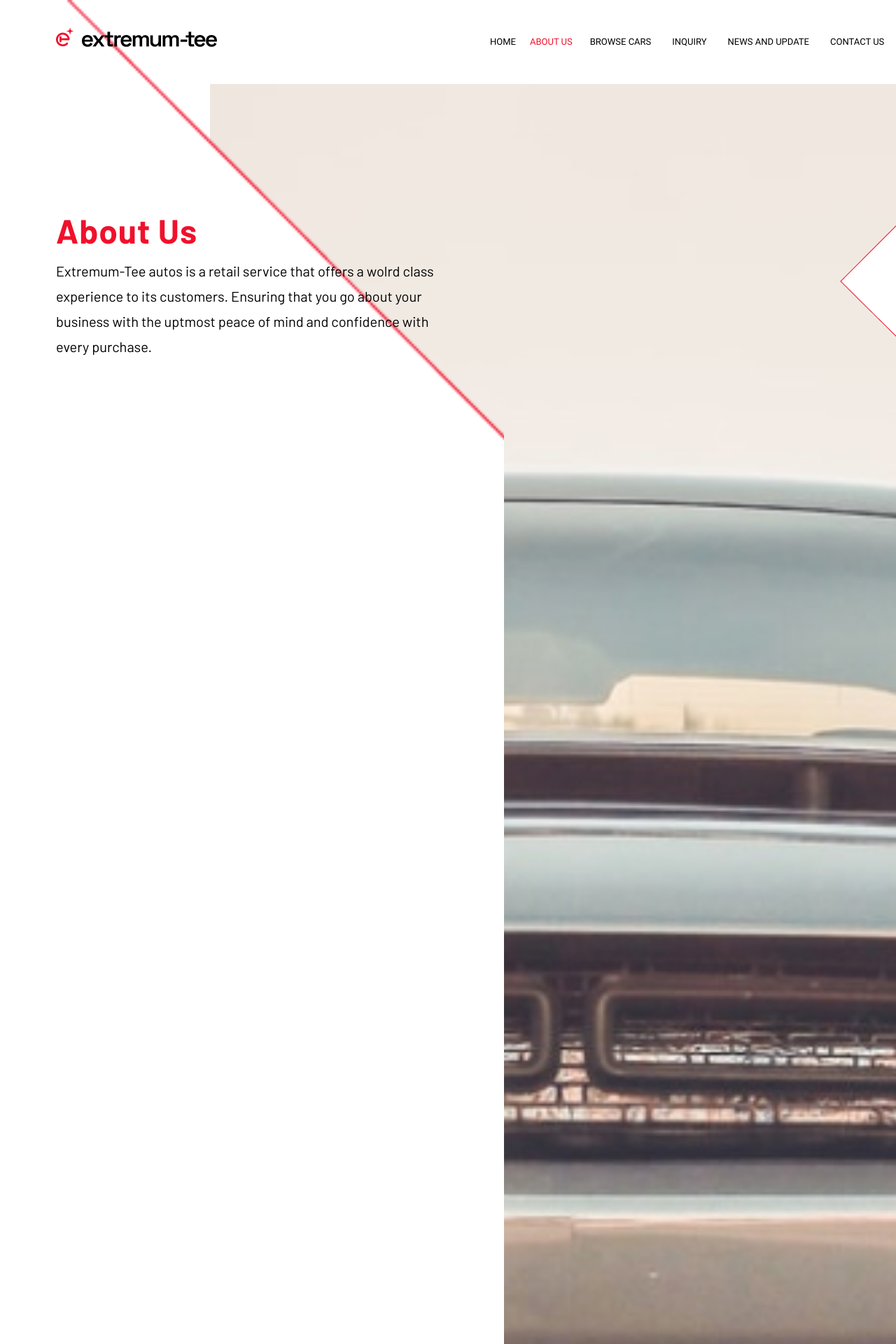
After one commit to darmhoo/dammydebby.github.io, a PHP site: page /about.html in a window 1280 px wide. The commit adds this page. Shown: the top 1920 px of the page at 70% size. Run offline with PHP 8.4, Linux system fonts and the light colour scheme; some libraries are stand-ins or nearby versions.

Commit message:
I am commiting this in faith, hopefully I am not doing nonsense.

```diff
--- /dev/null
+++ b/about.html
@@ -0,0 +1,92 @@
+<!DOCTYPE html>
+<html lang="en">
+
+<head>
+  <meta charset="utf-8">
+  <meta name="viewport" content="width=device-width, initial-scale=1, shrink-to-fit=no">
+  <meta http-equiv="x-ua-compatible" content="ie=edge">
+  <title>Extremum-Tee</title>
+  <!-- Font Awesome -->
+  <link rel="stylesheet" href="https://use.fontawesome.com/releases/v5.11.2/css/all.css">
+  <!-- Bootstrap core CSS -->
+  <link href="css/bootstrap.min.css" rel="stylesheet">
+  <!-- Material Design Bootstrap -->
+  <link href="css/mdb.min.css" rel="stylesheet">
+  <!-- Your custom styles (optional) -->
+  <link href="css/style.css" rel="stylesheet">
+</head>
+
+<body>
+
+  <div class="outerWrap">
+    <div class="layer1">
+      <img class="aboutLogo" src="img/logo.png">
+      <h1 class="aboutH">About Us</h1>
+      <p class="aboutP">
+        Extremum-Tee autos is a retail service that offers a wolrd class<br/>
+        experience to its customers. Ensuring that you go about your<br/>
+        business with the uptmost peace of mind and confidence with<br/>
+         every purchase.
+      </p>
+    </div>
+    <div class="layer2">
+      <div class="aboutNav">
+        <ul class="aboutNavUl">
+          <li>
+            <a class="aboutHome" href="index.html">HOME</a>
+          </li>
+          <li>
+            <a class="aboutActive" href="about.html">ABOUT US</a>
+          </li>
+          <li>
+            <a class="aboutLink" href="index.html">BROWSE CARS</a>
+          </li>
+          <li>
+            <a class="aboutLink" href="#">INQUIRY</a>
+          </li>
+          <li>
+            <a class="aboutLink" href="#">NEWS AND UPDATE</a>
+          </li>
+          <li>
+            <a class="aboutLink" href="#">CONTACT US</a>
+          </li>
+        </ul>
+      </div>
+      <img class="aboutVector" src="img/aboutVector.png"/>
+    </div>
+  </div>
+
+  <div class="border"></div>
+
+  <div class="container-fluid">
+    <div class="missionDiv row">
+      <div class="col-md-6">
+        <h4 class="missionH">Our Mission</h4>
+        <p class="missionP">
+          To to become the world's leading provider of premium products and premium services for individual mobility.
+        </p>
+        <h4 class="visionH">Our Vision</h4>
+        <p class="missionP">
+          Lead the advancement of mobility and enable people everywhere in the world to improve their daily lives.
+        </p>
+      </div>
+      <div class="missionImg col-md-6">
+        <img src="img/image 20.png"/>
+      </div>
+    </div>
+  </div>
+
+
+
+  <!-- SCRIPTS -->
+  <!-- JQuery -->
+  <script type="text/javascript" src="js/jquery-3.4.1.min.js"></script>
+  <!-- Bootstrap tooltips -->
+  <script type="text/javascript" src="js/popper.min.js"></script>
+  <!-- Bootstrap core JavaScript -->
+  <script type="text/javascript" src="js/bootstrap.min.js"></script>
+  <!-- MDB core JavaScript -->
+  <script type="text/javascript" src="js/mdb.min.js"></script>
+</body>
+
+</html>
--- a/css/style.css
+++ b/css/style.css
@@ -662,3 +662,139 @@ html {
 .fLinks {
 	color: white;
 }
+
+/* about  us unique page css */
+
+
+.outerWrap {
+    position: relative;
+    z-index: 0;
+    background-color: transparent;
+    height: 100vh;
+    width: 100%;
+}
+
+.layer1 {
+    position: absolute;
+    z-index: 2;
+    background-color: transparent;
+    height: 100%;
+    width: 720px;
+    background-image: url('../img/left.png');
+    background-position: center;
+    background-size: cover;
+}
+
+.layer2 {
+    position: absolute;
+    z-index: 1;
+    background-color: #FC0;
+    height: 100%;
+    width: 1000px;
+    left: 300px;
+    background-image: url('../img/aboutImg.jpg');
+    background-position: center;
+    background-size: cover;
+}
+
+.aboutLogo{
+    padding-left: 80px;
+    padding-top: 40px;
+}
+
+.aboutNav{
+    background-color: white;
+    padding-left:400px;
+}
+
+.aboutNavUl{
+    list-style-type: none;
+    display: flex;
+    padding: 50px 0;
+    font-size: 13px;
+    font-weight: 400;
+}
+
+.aboutHome{
+    color: black;
+    padding-right:20px;
+}
+
+.aboutActive{
+    color: #F0112B;
+    padding-right:10px;
+}
+
+.aboutLink{
+    color: black;
+    padding: 0 15px;
+}
+
+.aboutH{
+    font-family: Barlow;
+    font-style: normal;
+    font-weight: bold;
+    font-size: 48px;
+    line-height: 64px;
+    letter-spacing: 0.02em;
+    text-transform: capitalize;
+    color: #F0112B;
+    padding-top: 230px;
+    padding-left: 80px;
+}
+
+.aboutP{
+    font-family: Barlow;
+    font-style: normal;
+    font-weight: normal;
+    font-size: 20px;
+    line-height: 36px;
+    color: #000000;
+    padding-left: 80px;
+}
+
+.aboutVector{
+    padding-left: 900px;
+}
+
+.missionDiv{
+    padding: 80px;
+    background: #FEF8F9;
+}
+
+.missionH{
+    font-family: Barlow;
+    font-style: normal;
+    font-weight: 600;
+    font-size: 18px;
+    color: #F0112B;
+    line-height: 36px;
+}
+
+.visionH{
+    padding-top:20px;
+    font-family: Barlow;
+    font-style: normal;
+    font-weight: 600;
+    font-size: 18px;
+    color: #F0112B;
+    line-height: 36px;
+}
+
+.missionP{
+    font-family: Barlow;
+    font-style: normal;
+    font-weight: normal;
+    font-size: 20px;
+    line-height: 36px;
+    color: #000000;
+}
+
+.missionP{
+    font-family: Barlow;
+    font-style: normal;
+    font-weight: normal;
+    font-size: 20px;
+    line-height: 36px;
+    color: #000000;
+}
```
Also changed, not shown: index.html (+6 -6 lines), img/aboutImg.jpg (added), img/aboutVector.png (added), img/image 20.png (added), img/left.png (added).
